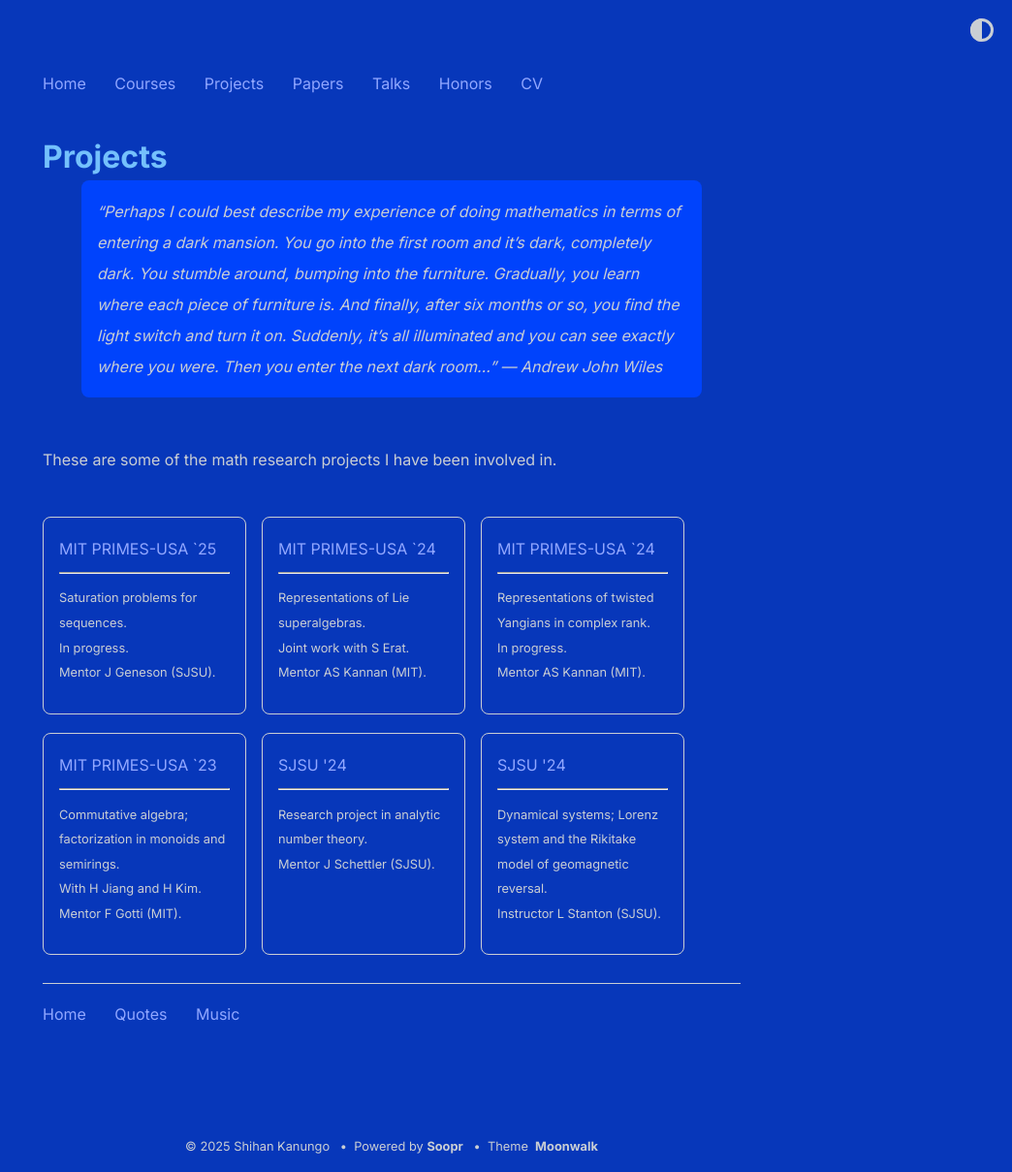
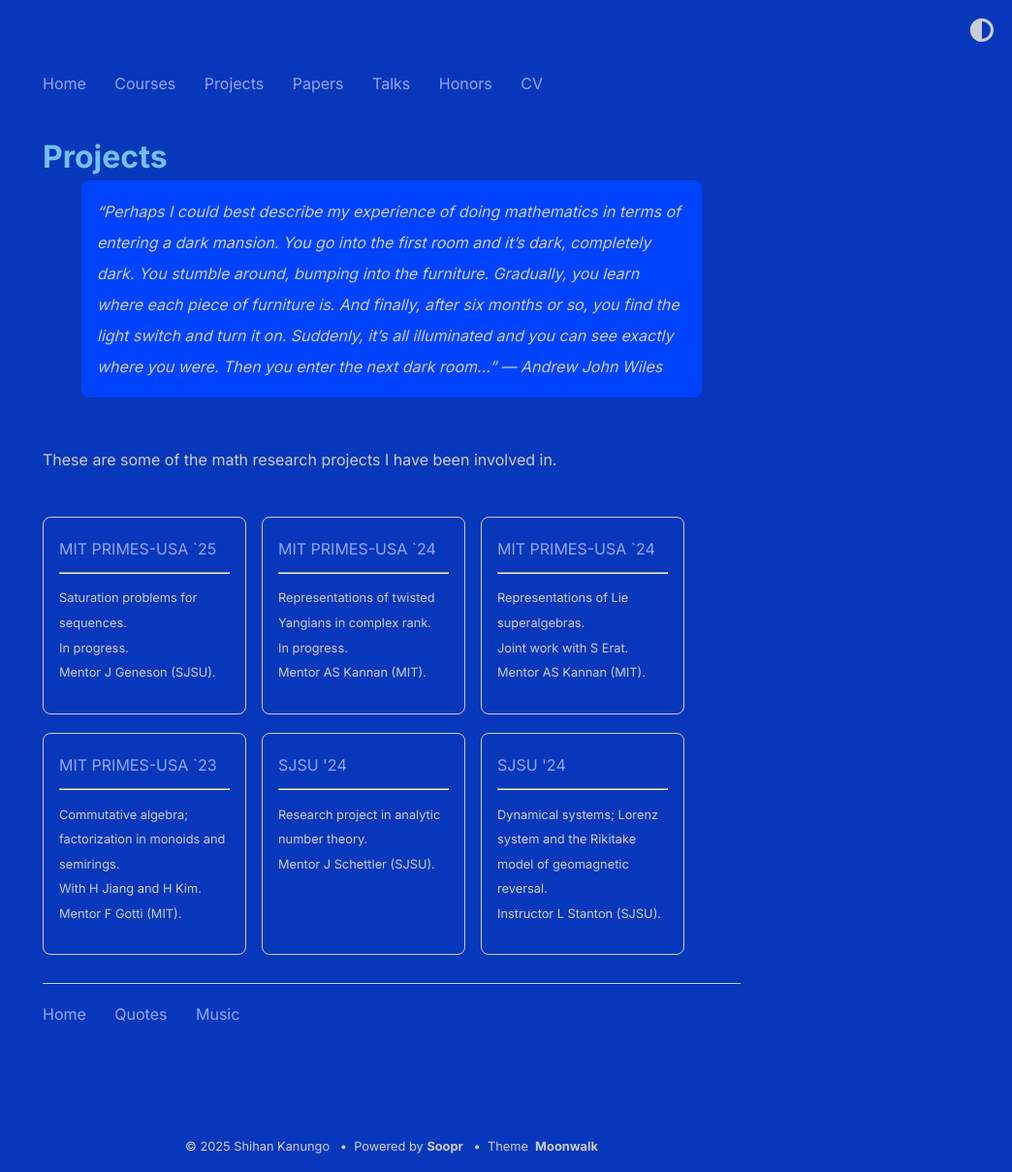
Before and after one commit to shihankanungo/shihankanungo.github.io, a Jekyll site: the page built from projects.md, in a window 1280 px wide. Shown: the whole page at 97% size, without its empty margins (236-1280 px from the left). Built offline with Jekyll 4.4.1, drawn with Linux system fonts in a browser that asks for light colours.

```diff
--- a/_data/home.yml
+++ b/_data/home.yml
@@ -29,12 +29,12 @@ project_entries:
     desc: Saturation problems for sequences. <br> In progress. <br> Mentor J Geneson (SJSU).
 
   - title: MIT PRIMES-USA `24
+    url: primes-24-2
+    desc: Representations of twisted Yangians in complex rank. <br> In progress. <br> Mentor AS Kannan (MIT).
+
+  - title: MIT PRIMES-USA `24
     url: primes-24-1
     desc: Representations of Lie superalgebras. <br> Joint work with S Erat. <br> Mentor AS Kannan (MIT).
-
-  - title: MIT PRIMES-USA `24
-    url: primes-24-2
-    desc: Representations of twisted Yangians in complex rank. <br> In progress. <br> Mentor AS Kannan (MIT).
 
   - title: MIT PRIMES-USA `23
     url: primes-23
```
